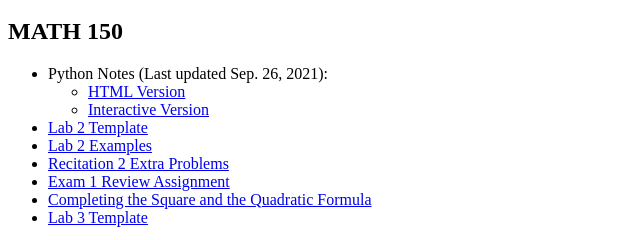
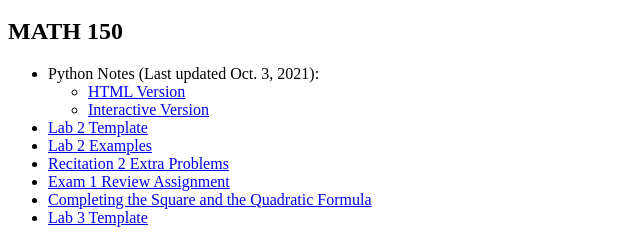
Before and after one commit to jordanhoffart/jordanhoffart.github.io, a plain HTML site: page index.html in a window 1280 px wide. Shown: the part 463-703 px from the top of the page, 0-640 px from the left. Drawn offline with Linux system fonts and the light colour scheme.

Commit message:
Update index.html

```diff
--- a/index.html
+++ b/index.html
@@ -18,7 +18,7 @@
 	</ul>
 	<h2> MATH 150 </h2>
 	<ul>
-		<li> Python Notes (Last updated Sep. 26, 2021):
+		<li> Python Notes (Last updated Oct. 3, 2021):
 			<ul>
 				<li> <a href="Python Notes.html" target="_blank">HTML Version</a> </li>
 				<li> <a href="Python Notes.ipynb" download>Interactive Version</a> </li>
```
